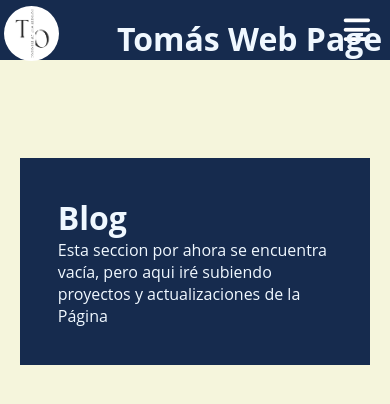
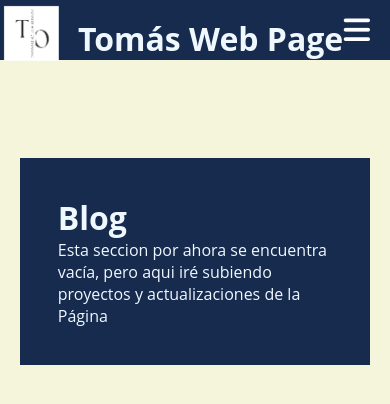
Before and after one commit to To8a/tochoa.github.io, a plain HTML site: page index.html in a window 390 px wide. Shown: the top 404 px of the page. Drawn offline with Linux system fonts and the light colour scheme.

Commit message:
Initial Commit

```diff
--- a/StyleSheets.css
+++ b/StyleSheets.css
@@ -36,7 +36,7 @@
     top: .7%;
     left: 1%;
     height: 70px;
-    border-radius: 50%;
+    /*border-radius: 50%;*/
     font-size: 30px;
     font-weight: bold;
     line-height: 80px;
@@ -80,6 +80,15 @@
 
     display: none;
   }
+  .Align{
+    position: fixed;
+    text-align: center;
+    left:30%;
+    top: 3%;
+    font-size:xx-large;
+    color: aliceblue;
+    font-weight: bold;
+  }
 
   /* MOBILE */
   @media (max-width: 768px) {
@@ -95,7 +104,7 @@
       position: fixed;
       left: 1%;
       height: 55px;
-      border-radius: 50%;
+      /*border-radius: 50%;*/
       font-size: 25px;
       line-height: 60px;
     }
@@ -142,6 +151,15 @@
         margin-right: 40px;
         list-style: none;
       }
+    }
+    .Align{
+      position: fixed;
+      text-align: center;
+      left:20%;
+      top: 2%;
+      font-size:xx-large;
+      color: aliceblue;
+      font-weight: bold;
     }
 
 }
@@ -234,15 +252,7 @@ aside{
 p.Presentation {
   text-align: center;
 }
-.Align{
-  position: fixed;
-  text-align: center;
-  left:30%;
-  top: 2%;
-  font-size:xx-large;
-  color: aliceblue;
-  font-weight: bold;
-}
+
 .Profile{
   height: 150px;
   width: 150px;
@@ -250,3 +260,28 @@ p.Presentation {
   border-style:groove;
   margin: 5px;
 }
+.Refresh{
+  color: aliceblue;
+  text-decoration: none;
+}
+/*Scroll Bar Design*/
+/* Works on Firefox */
+* {
+  scrollbar-width: thin;
+  scrollbar-color: #162b4e beige;
+}
+
+/* Works on Chrome, Edge, and Safari */
+*::-webkit-scrollbar {
+  width: 12px;
+}
+
+*::-webkit-scrollbar-track {
+  background: beige;
+}
+
+*::-webkit-scrollbar-thumb {
+  background-color: #162b4e;
+  border-radius: 20px;
+  border: 3px solid orange;
+}
```
